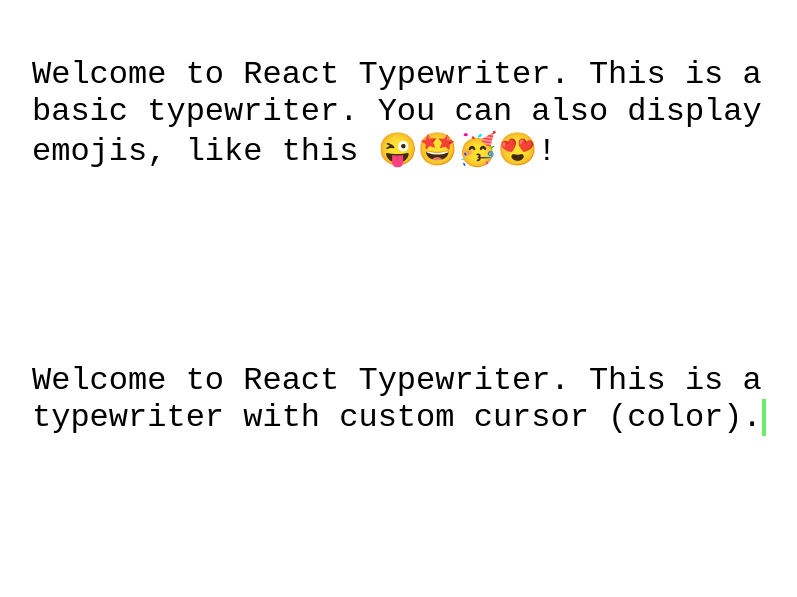
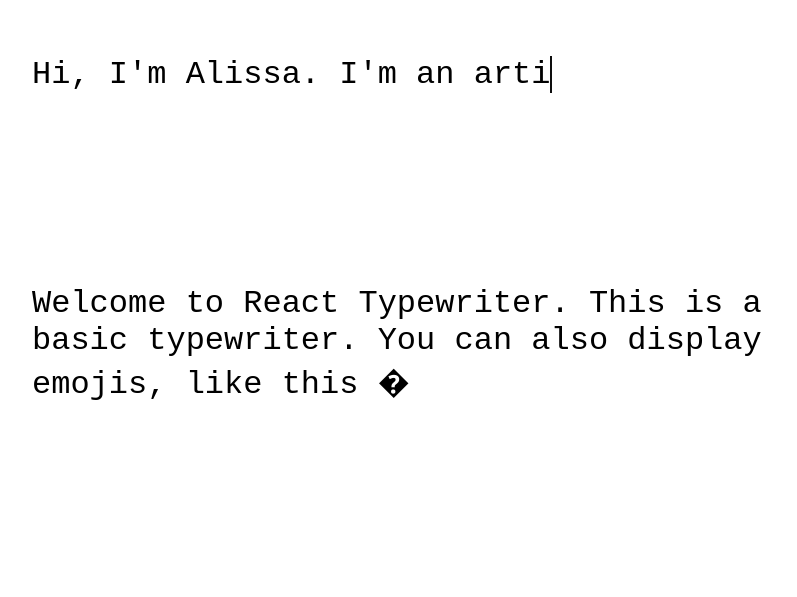
Before and after one commit to alissanguyen/use-typewriter-hook, a React (Create React App) app: page / in a window 1280 px wide. Shown: the part 200-797 px from the top of the page, without its empty margins (224-1021 px from the left). Built offline with nearby package versions, Linux system fonts and the light colour scheme.

Commit message:
Add backspacing effect.

```diff
--- a/src/App.tsx
+++ b/src/App.tsx
@@ -4,10 +4,14 @@
 import CustomTypewriter from "./examples/CustomTypewriter";
 import "./app.css";
 import TypewriterWithLoop from "./examples/TypewriterWithLoop";
+import PartialBackspaceTypewriter from "./examples/PartialBackspaceTypewriter";
 
 function App() {
   return (
     <div className="App">
+      <div className="typewriter">
+        <PartialBackspaceTypewriter />
+      </div>
       <div className="typewriter">
         <BasicTypewriter />
       </div>
--- a/src/app.css
+++ b/src/app.css
@@ -1,9 +1,10 @@
 body {
-    margin: 20%;
+  margin: 20%;
+  font-family: "PT Mono", monospace;
 }
 
 .typewriter {
-    margin-top: 10%;
-    margin-bottom: 10%;
-    padding-bottom: 15%;
+  margin-top: 10%;
+  margin-bottom: 10%;
+  padding-bottom: 15%;
 }
--- a/src/examples/CustomTypewriter.tsx
+++ b/src/examples/CustomTypewriter.tsx
@@ -1,29 +1,28 @@
 import * as React from "react";
 import { useTypewriter } from "../useTypewriter";
-import "./custom.css"
-
+import "./custom.css";
 
 const CustomTypewriter: React.FC = () => {
   const targetText =
     "Welcome to React Typewriter. This is a custom typewriter, you can highlight different words.";
 
-  const { textValue: typedText, wrapperClassName } =
-    useTypewriter({
-      targetText: targetText,
-      typingDelayMillis: 50,
-    });
+  const { textValue: typedText, wrapperClassName } = useTypewriter({
+    targetText: targetText,
+    typingDelayMillis: 50,
+    loop: process.env.NODE_ENV === "development",
+  });
 
   /**
    * You can select as many words or phrases as you like to highlight/customize their color/bold
    * Here as an example, we select one phrase and one word to customize
    */
   const stringToSearch = "React Typewriter";
-  const stringToSearch2 = "highlight"
+  const stringToSearch2 = "highlight";
 
   const startIndex1 = targetText.indexOf(stringToSearch);
   const endIndex1 = startIndex1 + stringToSearch.length;
   const startIndex2 = targetText.indexOf(stringToSearch2);
-  const endIndex2 = startIndex2 + stringToSearch2.length
+  const endIndex2 = startIndex2 + stringToSearch2.length;
 
   const fragments = splitTargetText(
     typedText,
@@ -35,7 +34,9 @@
 
   return (
     <div>
-      <p className={wrapperClassName} id="custom-typewriter">{fragments}</p>
+      <p className={wrapperClassName} id="custom-typewriter">
+        {fragments}
+      </p>
     </div>
   );
 };
@@ -59,7 +60,7 @@
     </strong>,
     str.slice(endIndex1, startIndex2),
     <mark>{str.slice(startIndex2, endIndex2)}</mark>,
-    str.slice(endIndex2, str.length)
+    str.slice(endIndex2, str.length),
   ];
 };
 
--- a/src/examples/TypewriterWithLoop.tsx
+++ b/src/examples/PartialBackspaceTypewriter.tsx
@@ -1,17 +1,20 @@
 import * as React from "react";
 import { useTypewriter } from "../useTypewriter";
-import "./custom.css"
 
 interface Props {}
 
-const TypewriterWithLoop: React.FC<Props> = ({}) => {
-  const targetText = "Welcome to React Typewriter. This is a typewriter with looping effect.     ";
+const PartialBackspaceTypewriter: React.FC<Props> = ({}) => {
+  const targetText = [
+    "Hi, I'm Alissa. I'm a programmer.",
+    "Hi, I'm Alissa. I'm an artist.",
+    "Hi, I'm Alissa. I'm a wife.",
+  ];
   const { textValue: typedText, wrapperClassName } = useTypewriter({
     targetText: targetText,
-    typingDelayMillis: 50,
+    typingDelayMillis: 100,
     loop: true,
   });
   return <div className={wrapperClassName}>{typedText}</div>;
 };
 
-export default TypewriterWithLoop;
+export default PartialBackspaceTypewriter;
--- a/src/examples/custom.css
+++ b/src/examples/custom.css
@@ -1,6 +1,5 @@
 /* BASIC TYPEWRITER */
 .basic-typewriter {
-  font-family: "PT Mono", monospace;
   font-weight: 500;
   font-size: 2rem;
 }
@@ -11,7 +10,6 @@
 }
 
 #custom-typewriter {
-  font-family: "PT Mono", monospace;
   font-weight: 500;
   font-size: 2rem;
 }
@@ -22,14 +20,12 @@
 }
 
 .custom-cursor-typewriter {
-    font-family: "PT Mono", monospace;
-    font-weight: 500;
-    font-size: 2rem;
+  font-weight: 500;
+  font-size: 2rem;
 }
 
 /* TYPEWRITER WITH INFINITE LOOPING EFFECT */
 .use-typewriter-cursor {
-    font-family: "PT Mono", monospace;
-    font-weight: 500;
-    font-size: 2rem;
+  font-weight: 500;
+  font-size: 2rem;
 }
--- a/src/types.d.ts
+++ b/src/types.d.ts
@@ -1,9 +1,8 @@
-
 export interface TypewriterConfig {
   /**
    * Strings to type out when using this tool
    */
-  targetText: string;
+  targetText: string | string[];
   /**
    * Amout of milliseconds delay at the start of the typewriter effect
    */
@@ -19,12 +18,11 @@
   /**
    * Option to loop
    */
-  loop: boolean
+  loop: boolean;
   // /**
   //    * The delay between deleting each character.
   //    *
   //    * @default "natural"
   //    */
   //  deleteSpeed?: Speed
-
 }
--- a/src/useTypewriter.tsx
+++ b/src/useTypewriter.tsx
@@ -2,6 +2,7 @@
 import { TypewriterConfig } from "./types";
 import useInterval from "./utils/useInterval";
 import "./useTypewriter.css";
+import { findCommonSubstring } from "./utils/string-utils";
 
 const DEFAULT_CURSOR_CLASSNAME = "use-typewriter-cursor";
 
@@ -13,6 +14,11 @@
   loop: false,
 };
 
+enum TypingDirection {
+  FORWARD = "FORWARD",
+  BACKWARD = "BACKWARD",
+}
+
 export const useTypewriter = (config?: Partial<TypewriterConfig>) => {
   /**
    * Use defaults, override defaults where ever the user set something in the config =)
@@ -22,24 +28,39 @@
     ...config,
   };
 
+  const targetTextArray = Array.isArray(resolvedConfig.targetText)
+    ? resolvedConfig.targetText
+    : [resolvedConfig.targetText];
+
   const isPausedRef = React.useRef(false);
 
   /**
    * Util function, used to pause the typing effect
    * @returns
    */
-  function pause() {
-    isPausedRef.current = true;
-    return;
+  function pause(ref: any) {
+    const refCopy = { ...ref };
+    refCopy.current = true;
+    return refCopy;
   }
 
-  const [isGoingForward, setIsGoingForward] = React.useState(true);
+  const [typingDirection, setTypingDirection] = React.useState<TypingDirection>(
+    TypingDirection.FORWARD
+  );
 
+  /**
+   * We are going to have an array of text values
+   * and we are going to have a pointer to which index in that array we want to show currently
+   *
+   * useTypeWriter(["Hi I'm alissa, I'm a painter", "Hi I'm alissa, I'm a writer"])
+   *
+   */
+
+  const [sentencePointer, setSentencePointer] = React.useState<number>(0);
   const [textValue, setTextValue] = React.useState("");
   const [startTypewriter, setStartTypewriter] = React.useState(false);
 
-  if (resolvedConfig.loop) {
-  }
+  const targetTextRef = React.useRef(targetTextArray[sentencePointer]);
 
   const erase = () => {
     /**
@@ -50,11 +71,10 @@
     }
 
     setTextValue((prev) => {
-      const stringWithoutLastCharacter = resolvedConfig.targetText.slice(
-        0,
-        prev.length - 1
-      );
-      conditionallySetIsGoingForward(stringWithoutLastCharacter);
+      const stringWithoutLastCharacter = prev.slice(0, prev.length - 1);
+
+      // console.log("Erasing, next character: " + stringWithoutLastCharacter);
+
       return stringWithoutLastCharacter;
     });
   };
@@ -68,22 +88,20 @@
     }
 
     setTextValue((prev) => {
-      const nextCharacterToAdd = resolvedConfig.targetText.charAt(prev.length);
+      const nextCharacterToAdd = targetTextRef.current.charAt(prev.length);
 
       const nextTextValue = prev + nextCharacterToAdd;
 
-      conditionallySetIsGoingForward(nextTextValue);
       return nextTextValue;
     });
   };
 
-  const conditionallySetIsGoingForward = (nextString: string) => {
-    if (nextString === resolvedConfig.targetText) {
-      setIsGoingForward(false);
-    } else if (nextString === "") {
-      setIsGoingForward(true);
-    }
-  };
+  console.log("CURRENT TEXT: ", textValue);
+  console.log("CURRENT DIRECTION: ", typingDirection);
+  console.log("CURRENT SENTENCE POINTER: ", sentencePointer);
+  console.log("CURRENT TARGET TEXT: ", targetTextRef.current);
+
+  const handleReachingTargetText = () => {};
 
   React.useEffect(() => {
     setTimeout(() => {
@@ -92,12 +110,72 @@
   }, [resolvedConfig.autoStartDelay]);
 
   const handleChange = () => {
-    if (isGoingForward) {
+    if (typingDirection === TypingDirection.FORWARD) {
       type();
-    } else if (resolvedConfig.loop) {
+    } else if (typingDirection === TypingDirection.BACKWARD) {
       erase();
     }
   };
+
+  /**
+   * The case if we are equal to the text we set out to type
+   */
+  React.useEffect(() => {
+    if (textValue !== targetTextRef.current) {
+      return;
+    }
+
+    if (typingDirection === TypingDirection.FORWARD) {
+      console.log("Reached target, calling handleReachingTargetText");
+      setSentencePointer((prevSentencePointer) => {
+        const nextSentencePointer = targetTextArray.length
+          ? calculateNextSentencePointer(
+              targetTextArray.length,
+              prevSentencePointer
+            )
+          : 0;
+
+        /**
+         * If we finished typing a sentence and there were sentences to type, rather than just a single string:
+         * Then set the next text we want to set out to type to the common substring between the sentence
+         * we just finished typing and the next sentence.
+         */
+        if (Array.isArray(resolvedConfig.targetText)) {
+          // Find the common substring between the current targetText and the next targetText
+          targetTextRef.current = findCommonSubstring(
+            targetTextRef.current,
+            targetTextArray[nextSentencePointer]
+          );
+        } else {
+          targetTextRef.current = "";
+        }
+
+        return nextSentencePointer;
+      });
+    } else if (typingDirection === TypingDirection.BACKWARD) {
+      /**
+       * When finishing going backwards, we are never going to the next
+       * sentence, just beginning to type the current one and we have to
+       * begin typing in the forward direction */
+
+      console.log("previous target: ", targetTextRef.current);
+      console.log("sentencePointer", sentencePointer);
+      console.log("sentences", targetTextArray);
+      targetTextRef.current = targetTextArray[sentencePointer];
+      console.log("after target: ", targetTextRef.current);
+    }
+
+    setTypingDirection((prevDirection) => {
+      /** 1. Decide which direction we go next */
+
+      const nextDirection =
+        prevDirection === TypingDirection.FORWARD
+          ? TypingDirection.BACKWARD
+          : TypingDirection.FORWARD;
+
+      return nextDirection;
+    });
+  }, [textValue]);
 
   useInterval(
     handleChange,
@@ -111,3 +189,16 @@
     wrapperClassName: resolvedConfig.wrapperClassName,
   };
 };
+
+/**
+ * 1. If we are at a sentence not at the end of the sentences array, return
+ * 2. If we are at a sentence at the end of the sentences array, return 0
+ */
+const calculateNextSentencePointer = (
+  numberOfSentences: number,
+  currentSentenceIndex: number
+) => {
+  return currentSentenceIndex === numberOfSentences - 1
+    ? 0
+    : currentSentenceIndex + 1;
+};
--- /dev/null
+++ b/src/utils/string-utils.ts
@@ -0,0 +1,19 @@
+// Return the common substring end index
+export function findCommonSubstring(string1: string, string2: string): string {
+  const str1 = [...string1];
+  const str2 = [...string2];
+  let commonSubstring = "";
+
+  for (let i = 0; i <= string1.length - 1; i++) {
+    if (str1[i] === str2[i]) {
+      commonSubstring = commonSubstring + str1[i];
+    } else {
+      return commonSubstring;
+    }
+  }
+
+  console.log(
+    `COMMON SUBSTRING OF ${string1} and ${string2} is ${commonSubstring}`
+  );
+  return commonSubstring;
+}
--- a/tsconfig.json
+++ b/tsconfig.json
@@ -1,9 +1,10 @@
 {
   "compilerOptions": {
-    "target": "es5",
+    "target": "es2017",
     "lib": [
       "dom",
       "dom.iterable",
+      "ES2015.Iterable",
       "esnext"
     ],
     "allowJs": true,
@@ -13,6 +14,7 @@
     "strict": true,
     "forceConsistentCasingInFileNames": true,
     "noFallthroughCasesInSwitch": true,
+    "downlevelIteration": true,
     "module": "esnext",
     "moduleResolution": "node",
     "resolveJsonModule": true,
```
Also changed, not shown: src/examples/BasicTypeWriter.tsx (+10 -12 lines), 1 other file (tests, documents, lock files or other folders).
